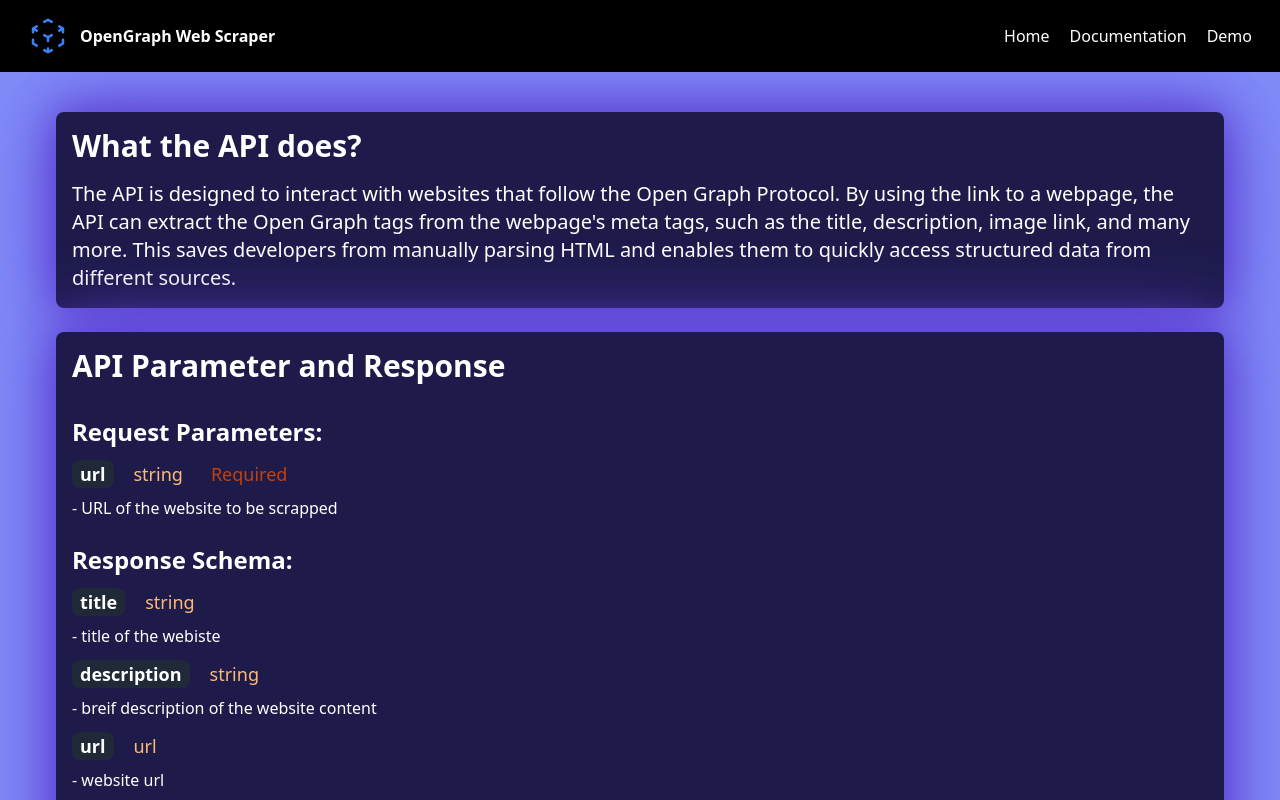
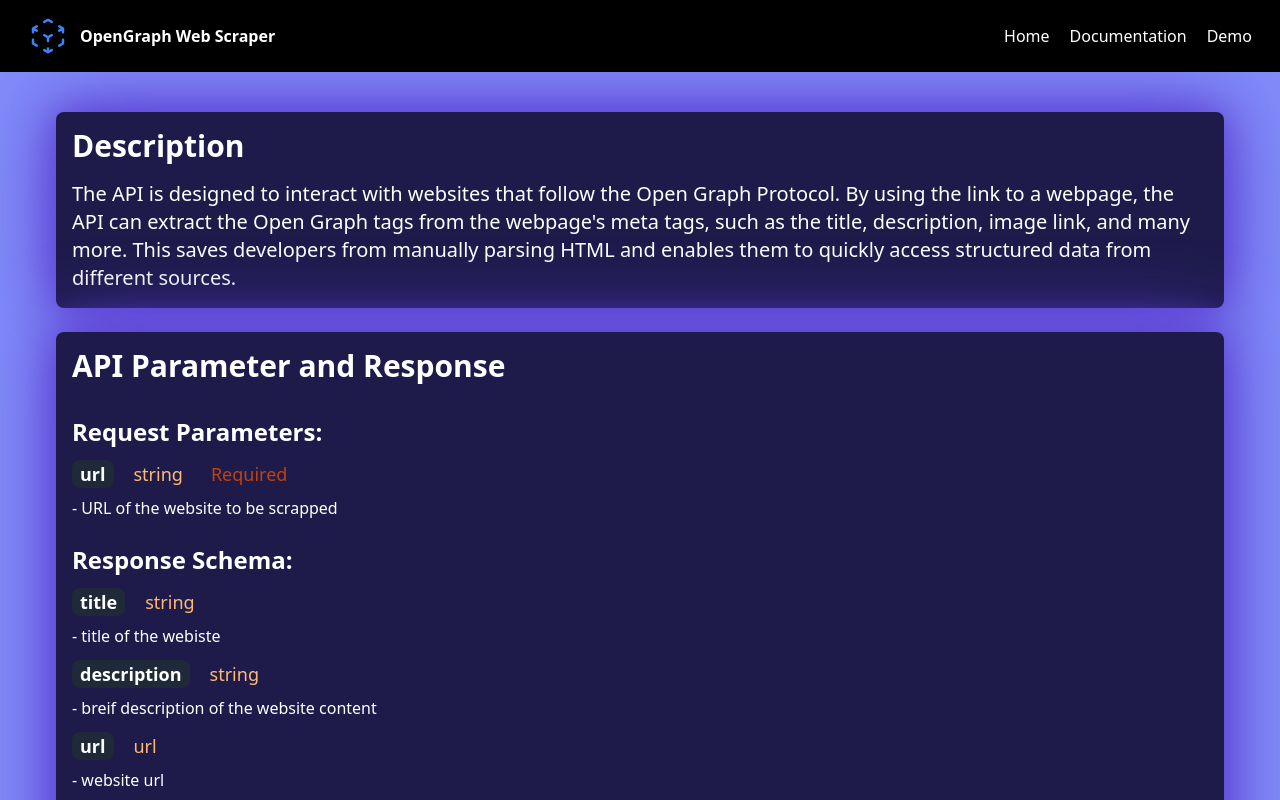
Before and after one commit to varuni24/OpenGraph-Web-Scraper, a React (Create React App) app in the folder react-frontend/: page /documentation in a window 1280 px wide. Shown: the top 800 px of the page. Built offline with nearby package versions, Linux system fonts and the light colour scheme.

Commit message:
repush changes

```diff
--- a/react-frontend/src/components/DocumentationPage.js
+++ b/react-frontend/src/components/DocumentationPage.js
@@ -14,13 +14,14 @@ function DocumentationPage() {
     <>
       <div className="mt-0 flex items-center justify-center min-h-screen bg-indigo-400">
         <div className="mx-10 my-20 grid grid-rows-1 gap-6 px-4 py-8">
-          {/* What the API does? */}
+          {/* What the API does */}
           <div
             className="rounded-lg shadow-md p-4 bg-indigo-950 w-full text-white"
             style={{ boxShadow: "0 0 40px #5D3FD3, 0 0 80px #5D3FD3" }}
             data-aos="flip-left"
+            data-aos-offset="0"
           >
-            <h2 className="text-3xl font-bold mb-4">What the API does?</h2>
+            <h2 className="text-3xl font-bold mb-4">Description</h2>
             <div className="text-xl">
               <p>
                 The API is designed to interact with websites that follow the
@@ -38,6 +39,7 @@ function DocumentationPage() {
             className="rounded-lg shadow-md p-4 bg-indigo-950 w-full text-white"
             style={{ boxShadow: "0 0 40px #5D3FD3, 0 0 80px #5D3FD3" }}
             data-aos="flip-left"
+            data-aos-offset="0"
           >
             <h2 className="text-3xl font-bold mb-8 ">
               API Parameter and Response
@@ -127,6 +129,7 @@ function DocumentationPage() {
             className="rounded-lg shadow-md p-4 bg-indigo-950 w-full text-white"
             style={{ boxShadow: "0 0 40px #5D3FD3, 0 0 80px #5D3FD3" }}
             data-aos="flip-left"
+            data-aos-offset="0"
           >
             <div className="my-4 ml-2">
               <h2 className="text-3xl font-bold mb-4 "> API Call</h2>
@@ -189,6 +192,7 @@ function DocumentationPage() {
             className="rounded-lg shadow-md bg-indigo-950 w-full text-white"
             style={{ boxShadow: "0 0 40px #5D3FD3, 0 0 80px #5D3FD3" }}
             data-aos="flip-left"
+            data-aos-offset="0"
           >
             <div className="mt-4 ml-2 p-4">
               <h2 className="text-3xl font-bold mb-4"> Code Snippets </h2>
```
